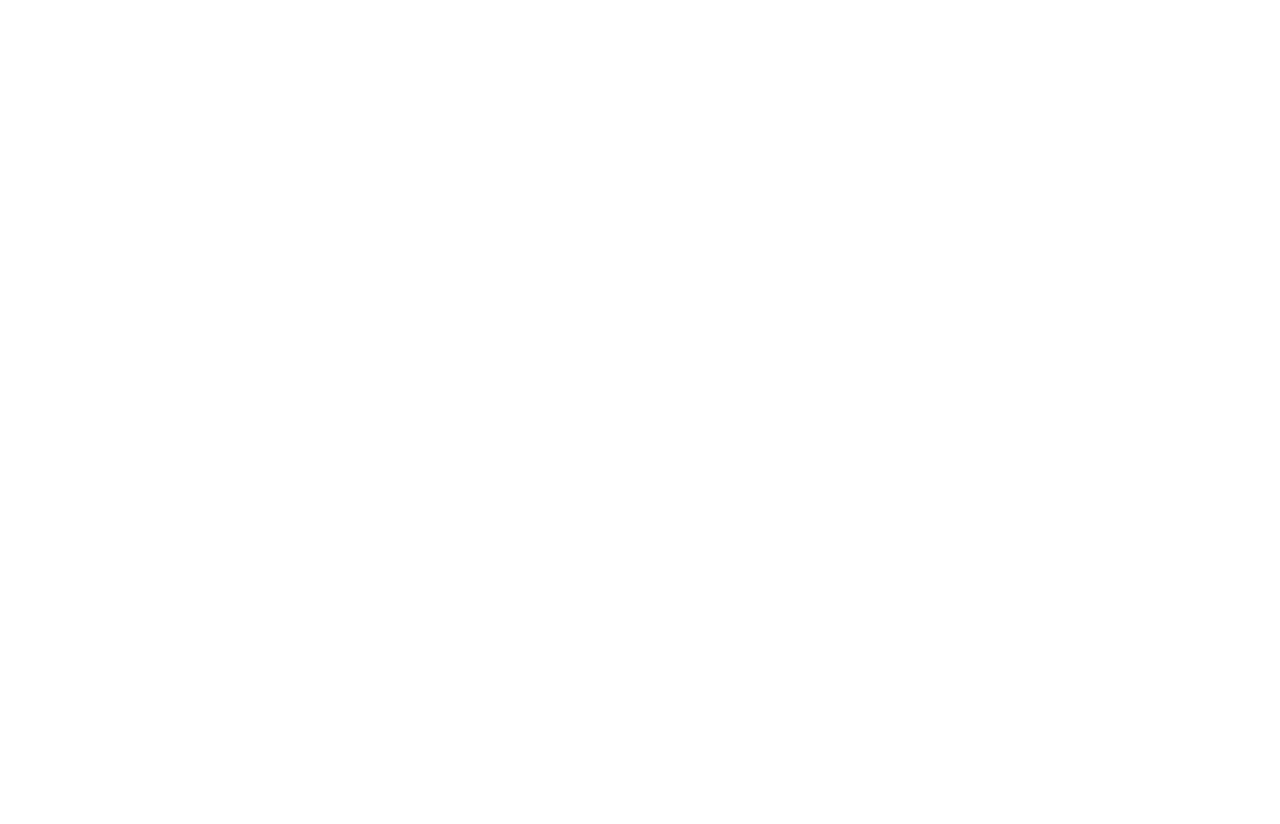
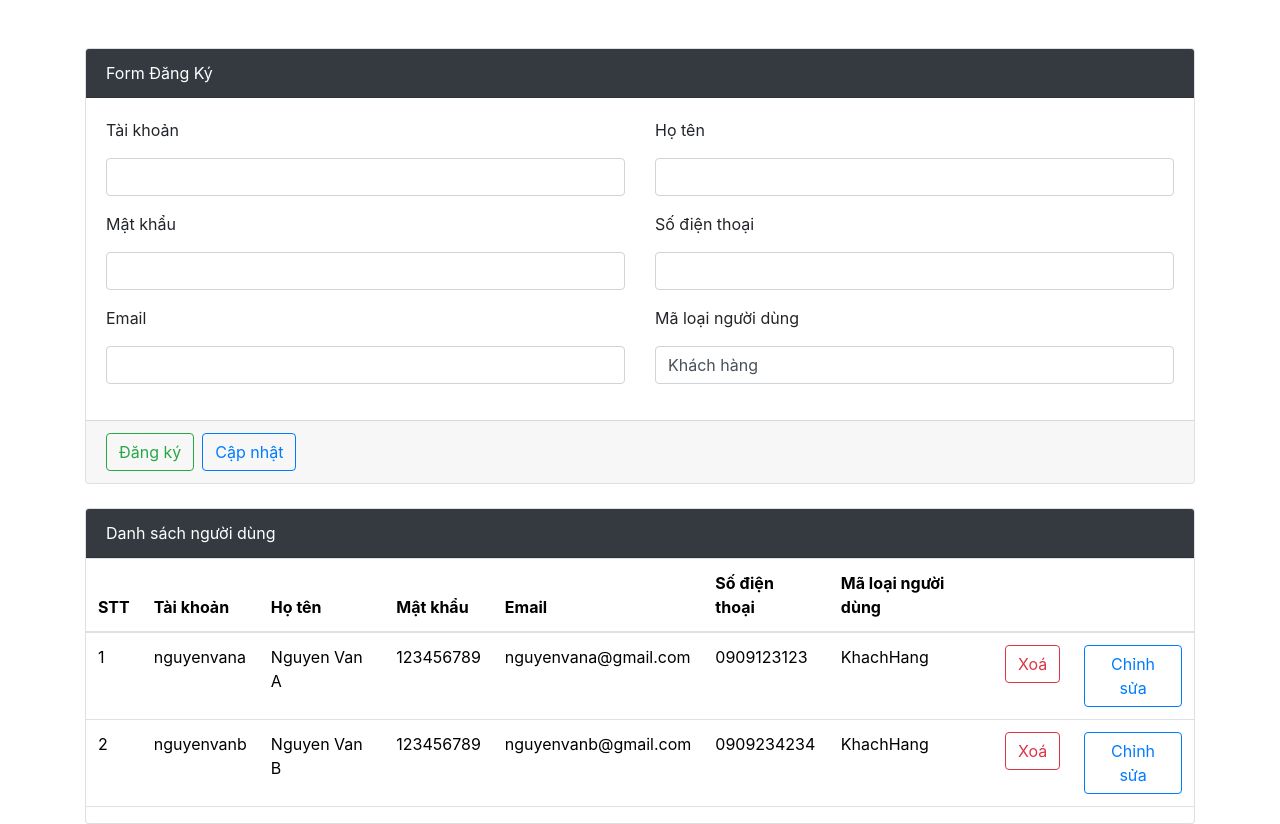
Before and after one commit to PerMees/reactBC08E, a React (Create React App) app in the folder reactbc08e/: page / in a window 1280 px wide. Before the commit the page ends 800 px from the top, so only its background shows below. Built offline with nearby package versions, Linux system fonts and the light colour scheme.

Commit message:
create components+redux

```diff
--- a/reactbc08e/package.json
+++ b/reactbc08e/package.json
@@ -12,7 +12,9 @@
     "react": "^17.0.2",
     "react-bootstrap": "^1.6.1",
     "react-dom": "^17.0.2",
+    "react-redux": "^7.2.4",
     "react-scripts": "4.0.3",
+    "redux": "^4.1.1",
     "web-vitals": "^1.1.2"
   },
   "scripts": {
--- a/reactbc08e/src/App.js
+++ b/reactbc08e/src/App.js
@@ -1,14 +1,12 @@
 import logo from "./logo.svg";
 import "./App.css";
 import { Fragment } from "react";
-// import HomeComponents from "./Components/HomeComponent";
-// import DataBiding from "./DataBiding/DataBiding";
+import BaiTapQuanLyNguoiDung from "./Components/BaiTapQuanLyNguoiDung";
 
 function App() {
   return (
     <Fragment>
-      {/* <HomeComponents /> */}
-      {/* {<DataBiding /> */}
+      <BaiTapQuanLyNguoiDung />
     </Fragment>
   );
 }
--- /dev/null
+++ b/reactbc08e/src/Components/BaiTapQuanLyNguoiDung.jsx
@@ -0,0 +1,13 @@
+import React, { Component } from "react";
+import FormDangKy from "./FormDangKy";
+import TableDanhSachNguoiDung from "./TableDanhSachNguoiDung";
+export default class BaiTapQuanLyNguoiDung extends Component {
+  render() {
+    return (
+      <div className="container">
+        <FormDangKy />
+        <TableDanhSachNguoiDung />
+      </div>
+    );
+  }
+}
--- /dev/null
+++ b/reactbc08e/src/Components/FormDangKy.jsx
@@ -0,0 +1,133 @@
+import React, { Component } from "react";
+
+export default class FormDangKy extends Component {
+  state = {
+    values: {
+      taiKhoan: "",
+      hoTen: "",
+      password: "",
+      email: "",
+      soDienThoai: "",
+      maLoaiNguoiDung: "",
+    },
+    errors: {
+      taiKhoan: "",
+      hoTen: "",
+      password: "",
+      email: "",
+      soDienThoai: "",
+      maLoaiNguoiDung: "",
+    },
+  };
+  handleSubmit = (event) => {
+    event.preventDefault(); //Cản sự kiện refresh trang
+    console.log(this.state.values);
+  };
+  handleChangeInput = (event) => {
+    let { value, name } = event.target;
+    let messageError = "";
+    let newValues = { ...this.state.values };
+    let newErrors = { ...this.state.errors };
+
+    let attrValue = event.target.getAttribute("data-type") || "";
+    let regex = "";
+    if (attrValue === "email")
+      regex =
+        /^(([^<>()[\]\\.,;:\s@"]+(\.[^<>()[\]\\.,;:\s@"]+)*)|(".+"))@((\[[0-9]{1,3}\.[0-9]{1,3}\.[0-9]{1,3}\.[0-9]{1,3}\])|(([a-zA-Z\-0-9]+\.)+[a-zA-Z]{2,}))$/;
+    if (regex) {
+      if (!regex.test(value)) messageError = name + " phải đúng định dạng";
+    }
+    newValues[name] = value;
+    if (value.trim() === "") messageError = name + " không được bỏ trống";
+    newErrors[name] = messageError;
+
+    this.setState({
+      values: newValues,
+      errors: newErrors,
+    });
+  };
+  render() {
+    return (
+      <form
+        className="card mt-5"
+        onSubmit={(event) => this.handleSubmit(event)}
+      >
+        <div className="card-header bg-dark text-white">Form Đăng Ký</div>
+        <div className="card-body">
+          <div className="row">
+            <div className="col-6">
+              <div className="form-group">
+                <p>Tài khoản</p>
+                <input
+                  type="text"
+                  className="form-control"
+                  name="taiKhoan"
+                  onChange={this.handleChangeInput}
+                />
+                <p className="text-danger">{this.state.errors.taiKhoan}</p>
+              </div>
+              <div className="form-group">
+                <p>Mật khẩu</p>
+                <input
+                  type="text"
+                  className="form-control"
+                  name="password"
+                  onChange={this.handleChangeInput}
+                />
+                <p className="text-danger">{this.state.errors.password}</p>
+              </div>
+              <div className="form-group">
+                <p>Email</p>
+                <input
+                  data-type="email"
+                  type="text"
+                  className="form-control"
+                  name="email"
+                  onChange={this.handleChangeInput}
+                />
+                <p className="text-danger">{this.state.errors.email}</p>
+              </div>
+            </div>
+            <div className="col-6">
+              <div className="form-group">
+                <p>Họ tên</p>
+                <input
+                  type="text"
+                  className="form-control"
+                  name="hoTen"
+                  onChange={this.handleChangeInput}
+                />
+                <p className="text-danger">{this.state.errors.hoTen}</p>
+              </div>
+              <div className="form-group">
+                <p>Số điện thoại</p>
+                <input
+                  type="text"
+                  className="form-control"
+                  name="soDienThoai"
+                  onChange={this.handleChangeInput}
+                />
+                <p className="text-danger">{this.state.errors.soDienThoai}</p>
+              </div>
+              <div className="form-group">
+                <p>Mã loại người dùng</p>
+                <select className="form-control" name="maLoaiNguoiDung">
+                  <option value="KhachHang">Khách hàng</option>
+                  <option value="QuanTri">Quản trị</option>
+                </select>
+              </div>
+            </div>
+          </div>
+        </div>
+        <div className="card-footer text-left">
+          <button className="btn btn-outline-success mr-2" type="submit">
+            Đăng ký
+          </button>
+          <button className="btn btn-outline-primary" type="button">
+            Cập nhật
+          </button>
+        </div>
+      </form>
+    );
+  }
+}
--- /dev/null
+++ b/reactbc08e/src/Components/TableDanhSachNguoiDung.jsx
@@ -0,0 +1,64 @@
+import React, { Component } from "react";
+import { connect } from "react-redux";
+
+class TableDanhSachNguoiDung extends Component {
+  render() {
+    console.log(this.props.mangNguoiDung);
+    return (
+      <div className="card mt-4">
+        <div className="card-header bg-dark text-white">
+          Danh sách người dùng
+        </div>
+        <table className="table">
+          <thead>
+            <tr>
+              <th>STT</th>
+              <th>Tài khoản</th>
+              <th>Họ tên</th>
+              <th>Mật khẩu</th>
+              <th>Email</th>
+              <th>Số điện thoại</th>
+              <th>Mã loại người dùng</th>
+              <th></th>
+              <th></th>
+            </tr>
+          </thead>
+          <tbody>
+            {this.props.mangNguoiDung.map((nguoiDung, index) => {
+              return (
+                <tr key={index}>
+                  <td>{index + 1}</td>
+                  <td>{nguoiDung.taiKhoan}</td>
+                  <td>{nguoiDung.hoTen}</td>
+                  <td>{nguoiDung.matKhau}</td>
+                  <td>{nguoiDung.email}</td>
+                  <td>{nguoiDung.soDienThoai}</td>
+                  <td>{nguoiDung.maLoaiNguoiDung}</td>
+                  <td>
+                    <button className="btn btn-outline-danger">Xoá</button>
+                  </td>
+                  <td>
+                    <button className="btn btn-outline-primary">
+                      Chỉnh sửa
+                    </button>
+                  </td>
+                </tr>
+              );
+            })}
+          </tbody>
+        </table>
+      </div>
+    );
+  }
+}
+
+const mapStateToProps = (state) => ({
+  mangNguoiDung: state.BaiTapQuanLyNguoiDungReducer.mangNguoiDung,
+});
+
+const mapDispatchToProps = {};
+
+export default connect(
+  mapStateToProps,
+  mapDispatchToProps
+)(TableDanhSachNguoiDung);
--- /dev/null
+++ b/reactbc08e/src/Redux/BaiTapQuanLyNguoiDungReducer/BaiTapQuanLyNguoiDungReducer.js
@@ -0,0 +1,27 @@
+const stateDefault = {
+  mangNguoiDung: [
+    {
+      taiKhoan: "nguyenvana",
+      hoTen: "Nguyen Van A",
+      matKhau: "123456789",
+      email: "nguyenvana@gmail.com",
+      soDienThoai: "0909123123",
+      maLoaiNguoiDung: "KhachHang",
+    },
+    {
+      taiKhoan: "nguyenvanb",
+      hoTen: "Nguyen Van B",
+      matKhau: "123456789",
+      email: "nguyenvanb@gmail.com",
+      soDienThoai: "0909234234",
+      maLoaiNguoiDung: "KhachHang",
+    },
+  ],
+};
+
+export const BaiTapQuanLyNguoiDungReducer = (state = stateDefault, action) => {
+  switch (action.type) {
+    default:
+      return { ...state };
+  }
+};
--- /dev/null
+++ b/reactbc08e/src/Redux/configStore.js
@@ -0,0 +1,6 @@
+import { combineReducers, createStore } from "redux";
+import { BaiTapQuanLyNguoiDungReducer } from "./BaiTapQuanLyNguoiDungReducer/BaiTapQuanLyNguoiDungReducer";
+
+const rootReducer = combineReducers({ BaiTapQuanLyNguoiDungReducer });
+
+export const store = createStore(rootReducer);
--- a/reactbc08e/src/index.js
+++ b/reactbc08e/src/index.js
@@ -4,7 +4,15 @@
 import App from "./App";
 import reportWebVitals from "./reportWebVitals";
 
-ReactDOM.render(<App />, document.getElementById("root"));
+import { store } from "./Redux/configStore";
+import { Provider } from "react-redux";
+
+ReactDOM.render(
+  <Provider store={store}>
+    <App />
+  </Provider>,
+  document.getElementById("root")
+);
 
 // If you want to start measuring performance in your app, pass a function
 // to log results (for example: reportWebVitals(console.log))
```
Also changed, not shown: 1 other file (tests, documents, lock files or other folders).
